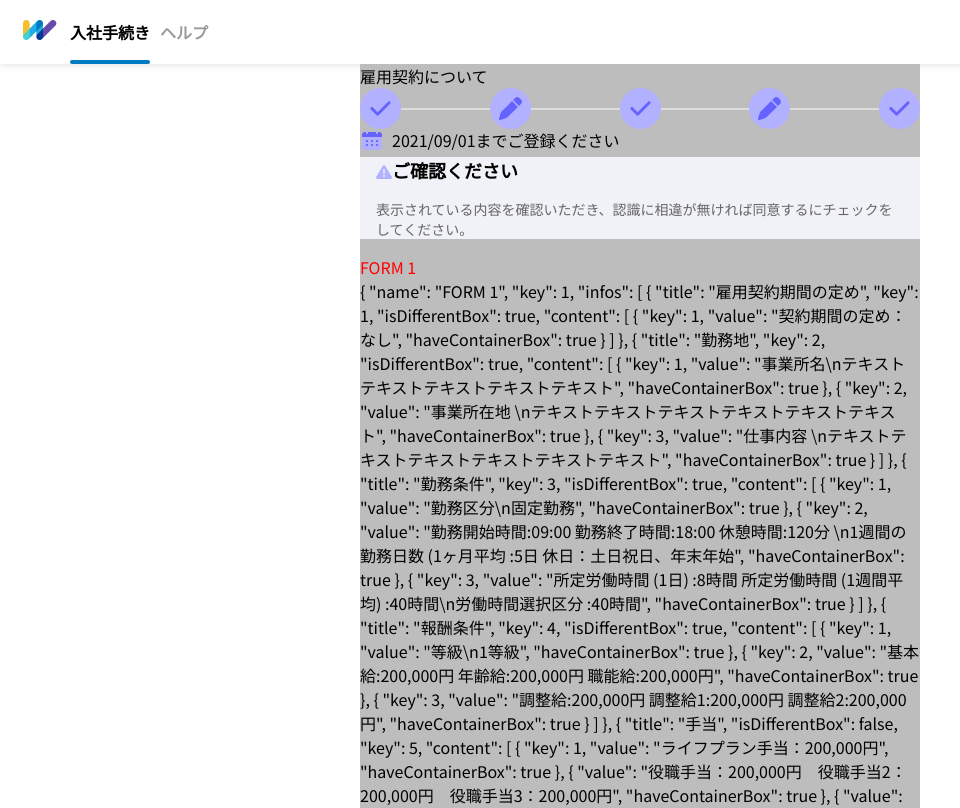
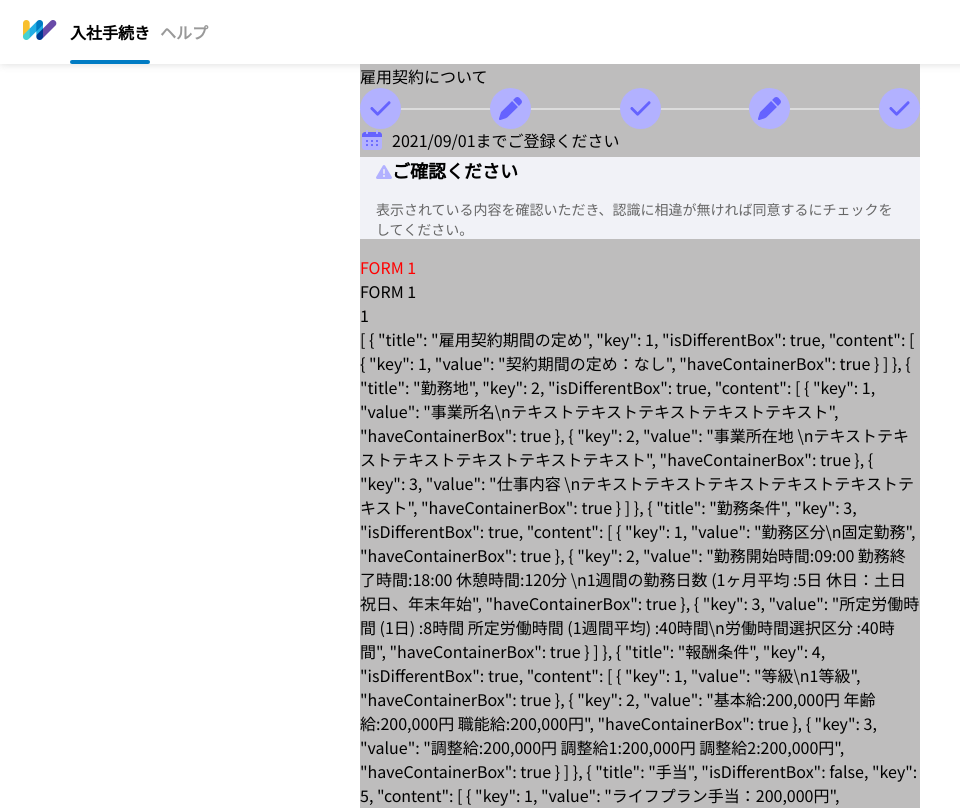
Before and after one commit to TungPhamQ/MockUI, a Vue app: page / in a window 1280 px wide. Shown: the top 808 px of the page, without its empty margins (0-960 px from the left). Built offline with nearby package versions, Linux system fonts and the light colour scheme.

Commit message:
fix conflict

```diff
--- a/src/components/FormPage/WrapInput.vue
+++ b/src/components/FormPage/WrapInput.vue
@@ -1,7 +1,7 @@
 <template>
     <div class="wrap-input">
-        {{ form }}
         <div v-for="(item, index) in form" :key="index">
+            {{ item }}
             <!-- <InfoBox :infos="infos" v-if="name === 'infos'" />
             <UploadPhotoBox
                 :photoBoxes="photoBoxes"
```
